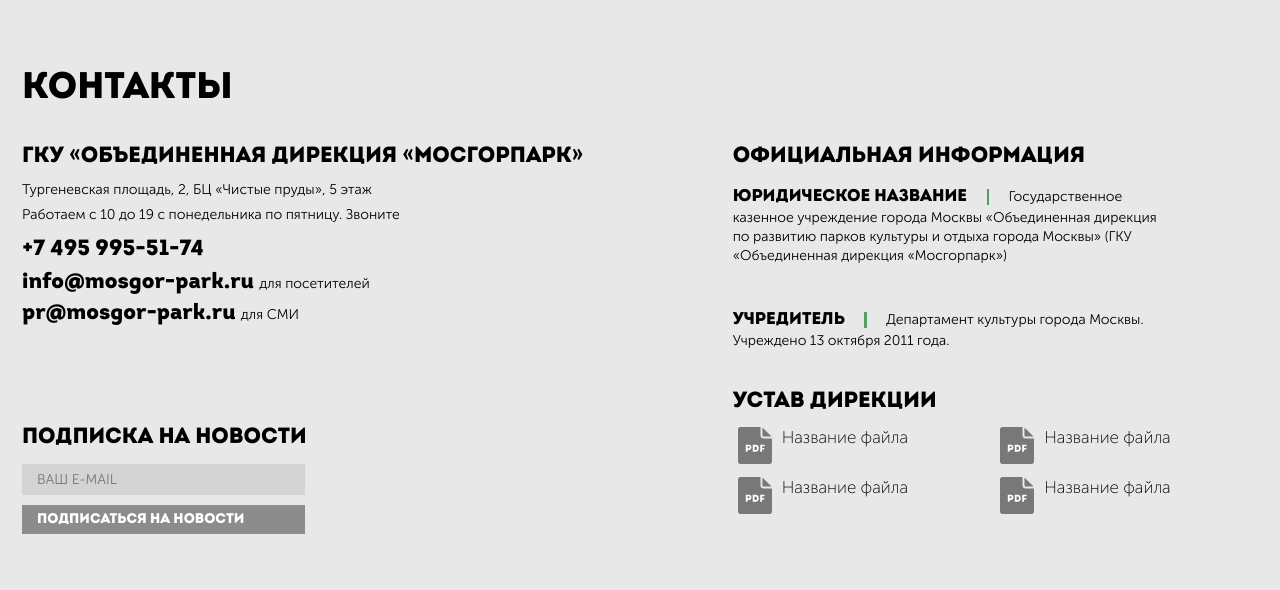
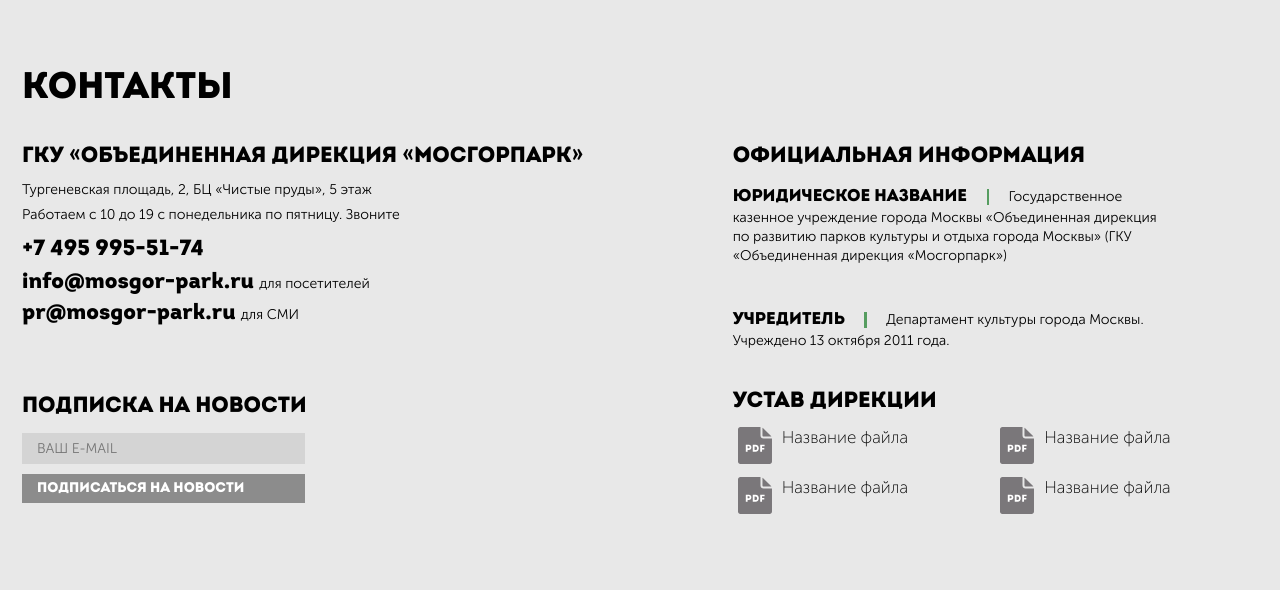
Before and after one commit to Annushka1/Mskpark, a website: page src/index.html in a window 1280 px wide. Shown: the part 3464-4054 px from the top of the page. Drawn offline with nearby package versions, Linux system fonts and the light colour scheme; files that its build step writes are made by us from their sources; files whose address does not match are found by name; a web font is replaced by a local one.

Commit message:
отступы в документах2

```diff
--- a/src/less/global.less
+++ b/src/less/global.less
@@ -1662,7 +1662,8 @@
     }
     @media (min-width: 1224px) {
       position: relative;
-      top: 7px;
+      top: -24px;
+;
     }
   }
 
```
Also changed, not shown: build/css/style.css, build/css/style.min.css, 1 other file.
